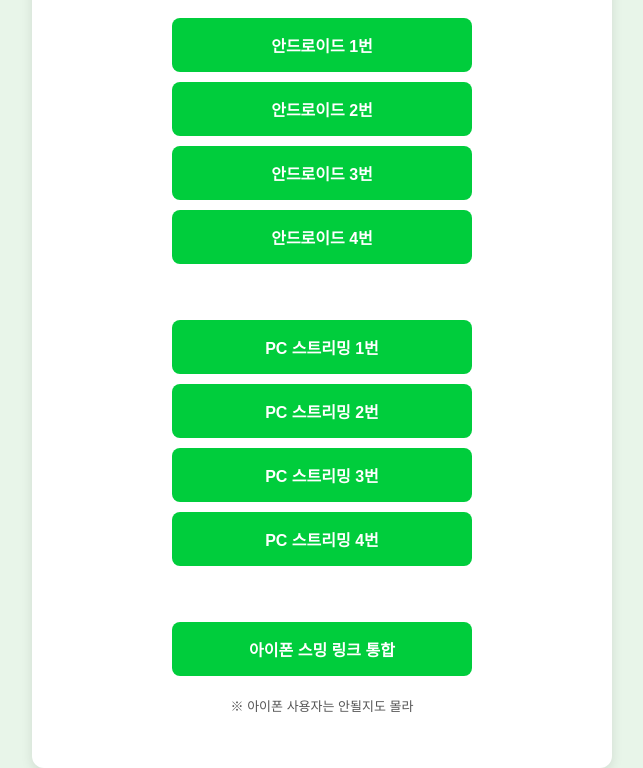
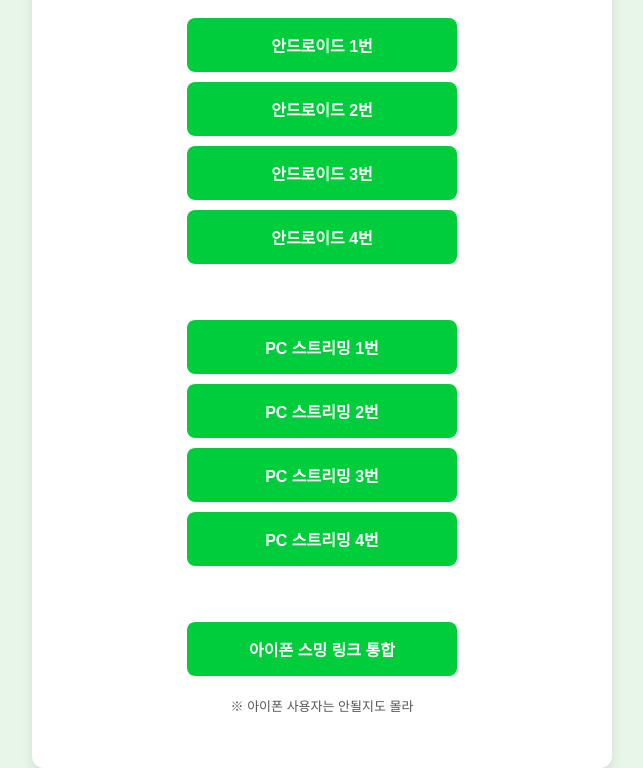
Before and after one commit to 2939202/wakmamelon, a plain HTML site: page index.html in a window 1280 px wide. Shown: the part 151-919 px from the top of the page, without its empty margins (318-961 px from the left). Drawn offline with Linux system fonts and the light colour scheme.

Commit message:
Update index.html

```diff
--- a/index.html
+++ b/index.html
@@ -34,7 +34,7 @@
         .link-btn {
             display: block;
             width: 100%;
-            max-width: 240px;
+            max-width: 210px;
             margin: 10px auto;
             padding: 15px 30px;
             background-color: #00CD3C;
```
